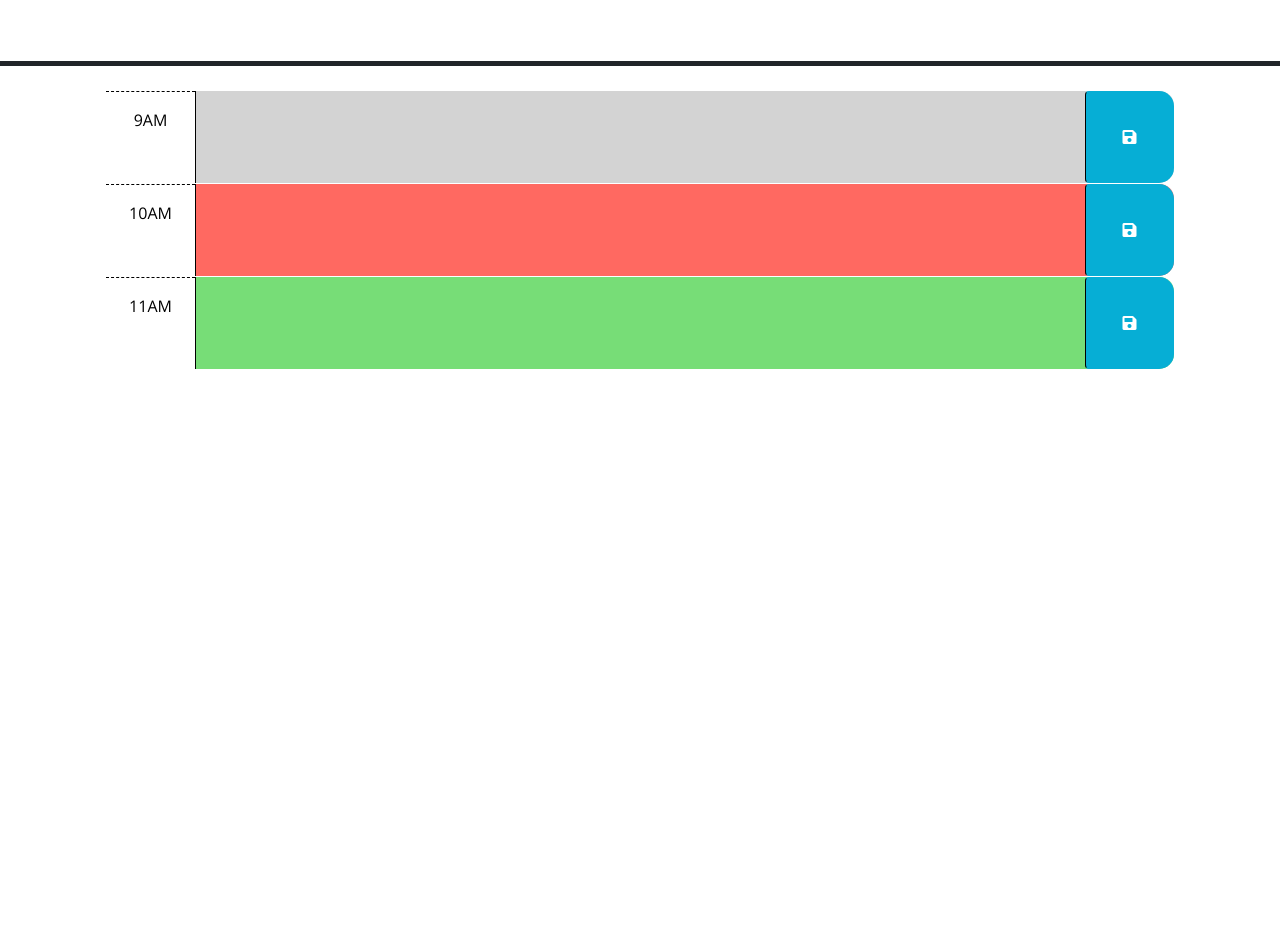
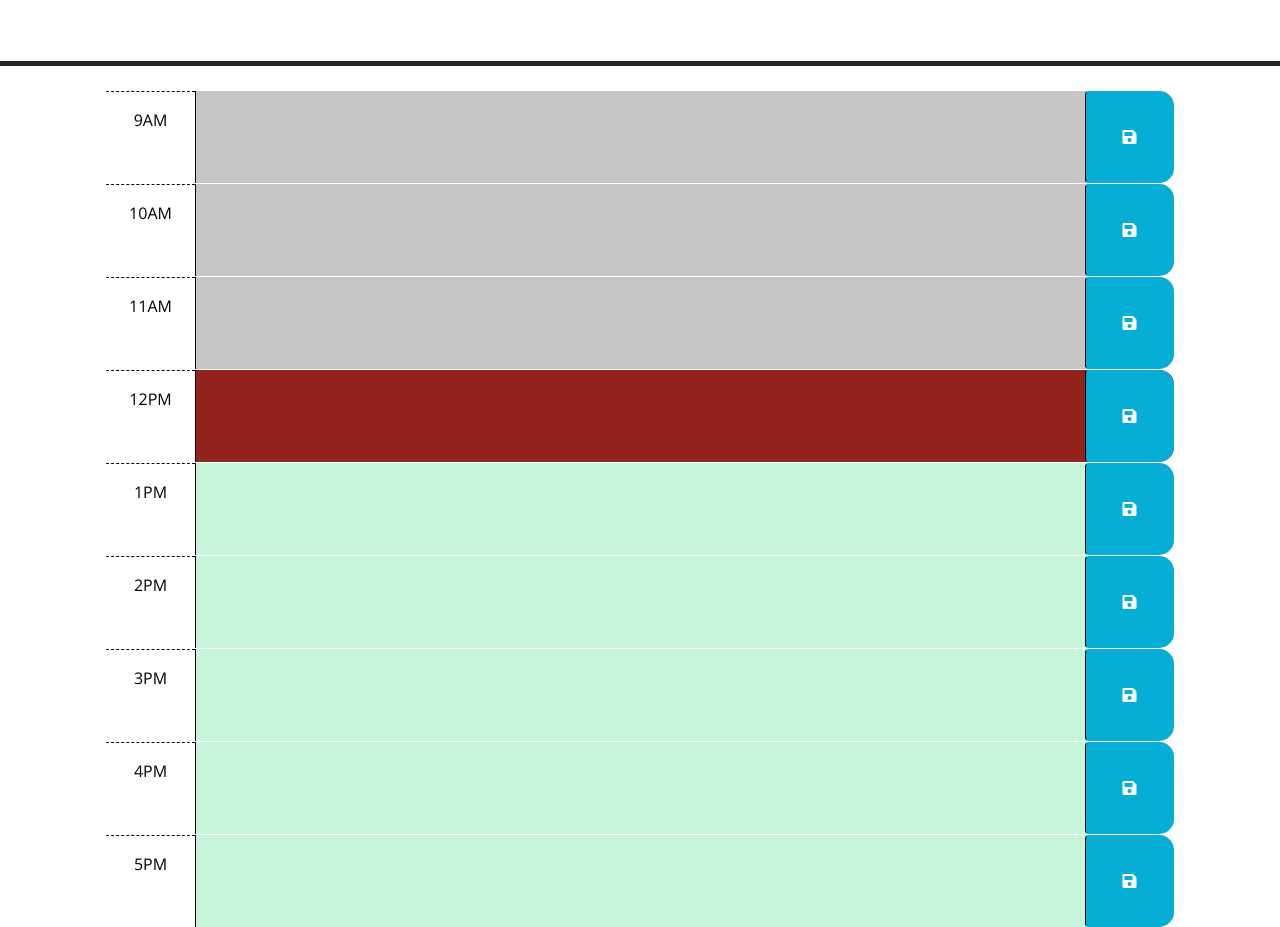
Before and after one commit to serinochloe/virtual-planner, a plain HTML site: page index.html in a window 1280 px wide. Shown: the part 166-1093 px from the top of the page. Before the commit the page ends 800 px from the top, so only its background shows below. Drawn offline with nearby package versions, Linux system fonts and the light colour scheme; files that its build step writes are made by us from their sources.

Commit message:
updated colors, built basic html out for 9-5, added event listener for save button

```diff
--- a/assets/css/style.css
+++ b/assets/css/style.css
@@ -31,17 +31,17 @@ body {
   }
 
   .past {
-    background-color: #d3d3d3;
+    background-color: rgb(200, 197, 197);
     color: white;
   }
 
   .present {
-    background-color: #ff6961;
+    background-color: #94231E;
     color: white;
   }
 
   .future {
-    background-color: #77dd77;
+    background-color:#C7F5DC;
     color: white;
   }
 
--- a/assets/js/script.js
+++ b/assets/js/script.js
@@ -8,6 +8,14 @@ $(function () {
     // function? How can DOM traversal be used to get the "hour-x" id of the
     // time-block containing the button that was clicked? How might the id be
     // useful when saving the description in local storage?
+
+    // save function
+
+    // save listener
+$(".saveBtn").click(function(event){
+        event.preventDefault();
+        console.log(this);// action goes here!!
+      });
     //
     // TODO: Add code to apply the past, present, or future class to each time
     // block by comparing the id to the current hour. HINTS: How can the id
--- a/index.html
+++ b/index.html
@@ -18,8 +18,8 @@
       href="https://fonts.googleapis.com/css?family=Open+Sans&display=swap"
       rel="stylesheet"
     />
-    <link rel="stylesheet" href="style.css" />
-    <title>Work Day Scheduler</title>
+    <link rel="stylesheet" href="./assets/css/style.css" />
+    <title>Chloe's Work Day Scheduler</title>
   </head>
 
   <body>
@@ -38,33 +38,75 @@
         in the finished product. Remember to delete this comment once the
         code is implemented.
         -->
-
       <!-- Example of a past time block. The "past" class adds a gray background color. -->
-      <div id="hour-9" class="row time-block past">
+      <card id="hour-9" class="row time-block past">
         <div class="col-2 col-md-1 hour text-center py-3">9AM</div>
         <textarea class="col-8 col-md-10 description" rows="3"> </textarea>
         <button class="btn saveBtn col-2 col-md-1" aria-label="save">
           <i class="fas fa-save" aria-hidden="true"></i>
         </button>
-      </div>
-
-      <!-- Example of a a present time block. The "present" class adds a red background color. -->
-      <div id="hour-10" class="row time-block present">
+      </card>
+      <card id="hour-10" class="row time-block past">
         <div class="col-2 col-md-1 hour text-center py-3">10AM</div>
         <textarea class="col-8 col-md-10 description" rows="3"> </textarea>
         <button class="btn saveBtn col-2 col-md-1" aria-label="save">
           <i class="fas fa-save" aria-hidden="true"></i>
         </button>
-      </div>
-
-      <!-- Example of a future time block. The "future" class adds a green background color. -->
-      <div id="hour-11" class="row time-block future">
+      </card>
+      <card id="hour-11" class="row time-block past">
         <div class="col-2 col-md-1 hour text-center py-3">11AM</div>
         <textarea class="col-8 col-md-10 description" rows="3"> </textarea>
         <button class="btn saveBtn col-2 col-md-1" aria-label="save">
           <i class="fas fa-save" aria-hidden="true"></i>
         </button>
-      </div>
+      </card>
+
+
+      <!-- Example of a a present time block. The "present" class adds a red background color. -->
+      <card id="hour-12" class="row time-block present">
+        <div class="col-2 col-md-1 hour text-center py-3">12PM</div>
+        <textarea class="col-8 col-md-10 description" rows="3"> </textarea>
+        <button class="btn saveBtn col-2 col-md-1" aria-label="save">
+          <i class="fas fa-save" aria-hidden="true"></i>
+        </button>
+      </card>
+
+      <!-- Example of a future time block. The "future" class adds a green background color. -->
+      <card id="hour-1" class="row time-block future">
+        <div class="col-2 col-md-1 hour text-center py-3">1PM</div>
+        <textarea class="col-8 col-md-10 description" rows="3"> </textarea>
+        <button class="btn saveBtn col-2 col-md-1" aria-label="save">
+          <i class="fas fa-save" aria-hidden="true"></i>
+        </button>
+      </card>
+      <card id="hour-2" class="row time-block future">
+        <div class="col-2 col-md-1 hour text-center py-3">2PM</div>
+        <textarea class="col-8 col-md-10 description" rows="3"> </textarea>
+        <button class="btn saveBtn col-2 col-md-1" aria-label="save">
+          <i class="fas fa-save" aria-hidden="true"></i>
+        </button>
+      </card>
+      <card id="hour-3" class="row time-block future">
+        <div class="col-2 col-md-1 hour text-center py-3">3PM</div>
+        <textarea class="col-8 col-md-10 description" rows="3"> </textarea>
+        <button class="btn saveBtn col-2 col-md-1" aria-label="save">
+          <i class="fas fa-save" aria-hidden="true"></i>
+        </button>
+      </card>
+      <card id="hour-4" class="row time-block future">
+        <div class="col-2 col-md-1 hour text-center py-3">4PM</div>
+        <textarea class="col-8 col-md-10 description" rows="3"> </textarea>
+        <button class="btn saveBtn col-2 col-md-1" aria-label="save">
+          <i class="fas fa-save" aria-hidden="true"></i>
+        </button>
+      </card>
+      <card id="hour-5" class="row time-block future">
+        <div class="col-2 col-md-1 hour text-center py-3">5PM</div>
+        <textarea class="col-8 col-md-10 description" rows="3"> </textarea>
+        <button class="btn saveBtn col-2 col-md-1" aria-label="save">
+          <i class="fas fa-save" aria-hidden="true"></i>
+        </button>
+      </card>
 
     <script src="https://code.jquery.com/jquery-3.4.1.min.js"></script>
     <script
@@ -73,6 +115,6 @@
       crossorigin="anonymous"
     ></script>
 
-    <script src="script.js"></script>
+    <script src="./assets/js/script.js"></script>
   </body>
 </html>
```
Also changed, not shown: 1 other file.
